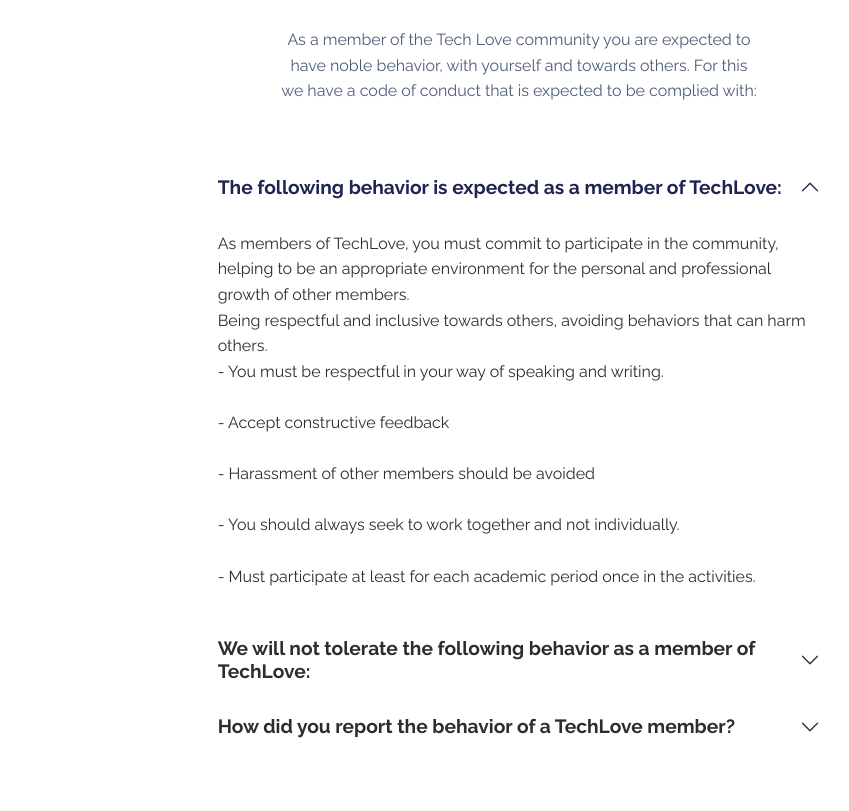
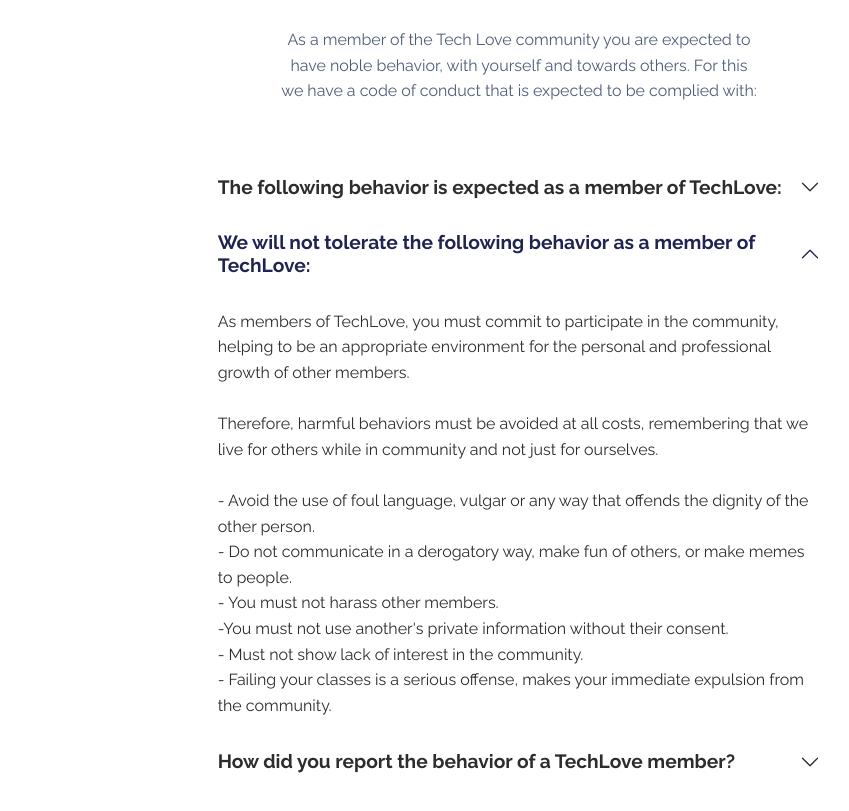
Before and after one commit to isinicolle/Community-Rules, a plain HTML site: page index.html in a window 1280 px wide. Shown: the part 213-1024 px from the top of the page, without its empty margins (121-970 px from the left). Drawn offline with Linux system fonts and the light colour scheme.

Commit message:
Update index.html

```diff
--- a/index.html
+++ b/index.html
@@ -38,18 +38,18 @@
                 <div class="col-md-8 mx-auto">
                     <div class="accordion text-muted" role="tablist" id="accordion-1">
                         <div class="accordion-item">
-                            <h2 class="accordion-header" role="tab"><button class="accordion-button" type="button" data-bs-toggle="collapse" data-bs-target="#accordion-1 .item-1" aria-expanded="true" aria-controls="accordion-1 .item-1">The following behavior is expected as a member of TechLove:</button></h2>
-                            <div class="accordion-collapse collapse show item-1" role="tabpanel" data-bs-parent="#accordion-1">
+                            <h2 class="accordion-header" role="tab"><button class="accordion-button collapsed" type="button" data-bs-toggle="collapse" data-bs-target="#accordion-1 .item-1" aria-expanded="false" aria-controls="accordion-1 .item-1">The following behavior is expected as a member of TechLove:</button></h2>
+                            <div class="accordion-collapse collapse item-1" role="tabpanel" data-bs-parent="#accordion-1">
                                 <div class="accordion-body">
                                     <p>As members of TechLove, you must commit to participate in the community, helping to be an appropriate environment for the personal and professional growth of other members.<br>Being respectful and inclusive towards others, avoiding behaviors that can harm others.&nbsp;<br>- You must be respectful in your way of speaking and writing.<br><br>- Accept constructive feedback<br><br>- Harassment of other members should be avoided<br><br>- You should always seek to work together and not individually.<br><br>- Must participate at least for each academic period once in the activities.</p>
                                 </div>
                             </div>
                         </div>
                         <div class="accordion-item">
-                            <h2 class="accordion-header" role="tab"><button class="accordion-button collapsed" type="button" data-bs-toggle="collapse" data-bs-target="#accordion-1 .item-2" aria-expanded="false" aria-controls="accordion-1 .item-2">We will not tolerate the following behavior as a member of TechLove:</button></h2>
-                            <div class="accordion-collapse collapse item-2" role="tabpanel" data-bs-parent="#accordion-1">
+                            <h2 class="accordion-header" role="tab"><button class="accordion-button" type="button" data-bs-toggle="collapse" data-bs-target="#accordion-1 .item-2" aria-expanded="true" aria-controls="accordion-1 .item-2">We will not tolerate the following behavior as a member of TechLove:</button></h2>
+                            <div class="accordion-collapse collapse show item-2" role="tabpanel" data-bs-parent="#accordion-1">
                                 <div class="accordion-body">
-                                    <p class="mb-0">Nullam id dolor id nibh ultricies vehicula ut id elit. Cras justo odio, dapibus ac facilisis in, egestas eget quam. Donec id elit non mi porta gravida at eget metus.</p>
+                                    <p class="mb-0">As members of TechLove, you must commit to participate in the community, helping to be an appropriate environment for the personal and professional growth of other members.<br><br>Therefore, harmful behaviors must be avoided at all costs, remembering that we live for others while in community and not just for ourselves.<br><br>- Avoid the use of foul language, vulgar or any way that offends the dignity of the other person.<br>- Do not communicate in a derogatory way, make fun of others, or make memes to people.<br>- You must not harass other members.<br>-You must not use another's private information without their consent.<br>- Must not show lack of interest in the community.<br>- Failing your classes is a serious offense, makes your immediate expulsion from the community.</p>
                                 </div>
                             </div>
                         </div>
```
